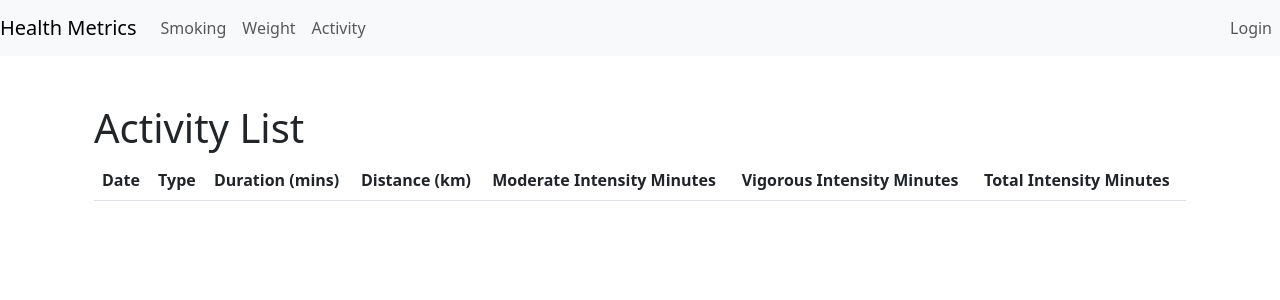
After one commit to rich-wickens/Health-dashboard, a Django app: template healthmetrics/metrics/templates/metrics/activity/activity_list.html in a window 1280 px wide. The commit adds this page. Shown: the top 300 px of the page. Run offline with Django 4.2, Linux system fonts and the light colour scheme; the template is opened without the code that fills it, so the values that code supplies are empty.

Commit message:
Implemented Activity data, no tests

```diff
--- a/healthmetrics/metrics/templates/base.html
+++ b/healthmetrics/metrics/templates/base.html
@@ -22,6 +22,9 @@
                 </li>
                 <li class="nav-item">
                     <a class="nav-link" href="{% url 'weight_list' %}">Weight</a>
+                </li>
+                <li class="nav-item">
+                    <a class="nav-link" href="{% url 'activity_list' %}">Activity</a>
                 </li>
             </ul>
             <ul class="navbar-nav ml-auto">
--- /dev/null
+++ b/healthmetrics/metrics/templates/metrics/activity/activity_list.html
@@ -0,0 +1,35 @@
+{% extends "base.html" %}
+
+{% block title %}Activity List{% endblock %}
+
+{% block content %}
+<div class="container mt-5">
+    <h1>Activity List</h1>
+    <table class="table table-striped">
+        <thead>
+            <tr>
+                <th>Date</th>
+                <th>Type</th>
+                <th>Duration (mins)</th>
+                <th>Distance (km)</th>
+                <th>Moderate Intensity Minutes</th>
+                <th>Vigorous Intensity Minutes</th>
+                <th>Total Intensity Minutes</th>
+            </tr>
+        </thead>
+        <tbody>
+            {% for activity in activities %}
+            <tr>
+                <td>{{ activity.date }}</td>
+                <td>{{ activity.get_activity_type_display }}</td>
+                <td>{{ activity.duration }}</td>
+                <td>{{ activity.distance }}</td>
+                <td>{{ activity.intensity_minutes_moderate }}</td>
+                <td>{{ activity.intensity_minutes_vigorous }}</td>
+                <td>{{ activity.intensity_minutes_total }}</td>
+            </tr>
+            {% endfor %}
+        </tbody>
+    </table>
+</div>
+{% endblock %}
--- a/healthmetrics/metrics/urls.py
+++ b/healthmetrics/metrics/urls.py
@@ -11,6 +11,9 @@ from .views import (
     weight_create_view,
     weight_list_view,
     WeightViewSet,
+    activity_create_view,
+    activity_list_view,
+    ActivityViewSet
 
 )
 
@@ -18,6 +21,7 @@ from .views import (
 router = DefaultRouter()
 router.register(r'smoking', SmokingViewSet, basename='smoking')
 router.register(r'weight', WeightViewSet, basename='weight')
+router.register(r'activity', ActivityViewSet, basename='activity')
 
 api_urlpatterns = [
     path('', include(router.urls)),
@@ -33,6 +37,8 @@ template_urlpatterns = [
     path('smoking/list/', smoking_list_view, name='smoking_list'),
     path('weight/create/', weight_create_view, name='weight_create'),
     path('weight/list/', weight_list_view, name='weight_list'),
+    path('activity/create/', activity_create_view, name='activity_create'),
+    path('activity/list/', activity_list_view, name='activity_list'),
 ]
 
 urlpatterns = [
```
Also changed, not shown: healthmetrics/metrics/forms.py (+9 -1 lines), healthmetrics/metrics/models.py (+14 -3 lines), healthmetrics/metrics/serializers.py (+16 -1 lines), healthmetrics/metrics/templates/metrics/activity/activity_form.html (added, +18 -0 lines), healthmetrics/metrics/templates/metrics/home.html (+16 -0 lines), healthmetrics/metrics/views.py (+47 -7 lines), healthmetrics/db.sqlite3, healthmetrics/metrics/migrations/0001_initial.py, healthmetrics/metrics/migrations/0002_weight_waist_circumference.py (deleted).
